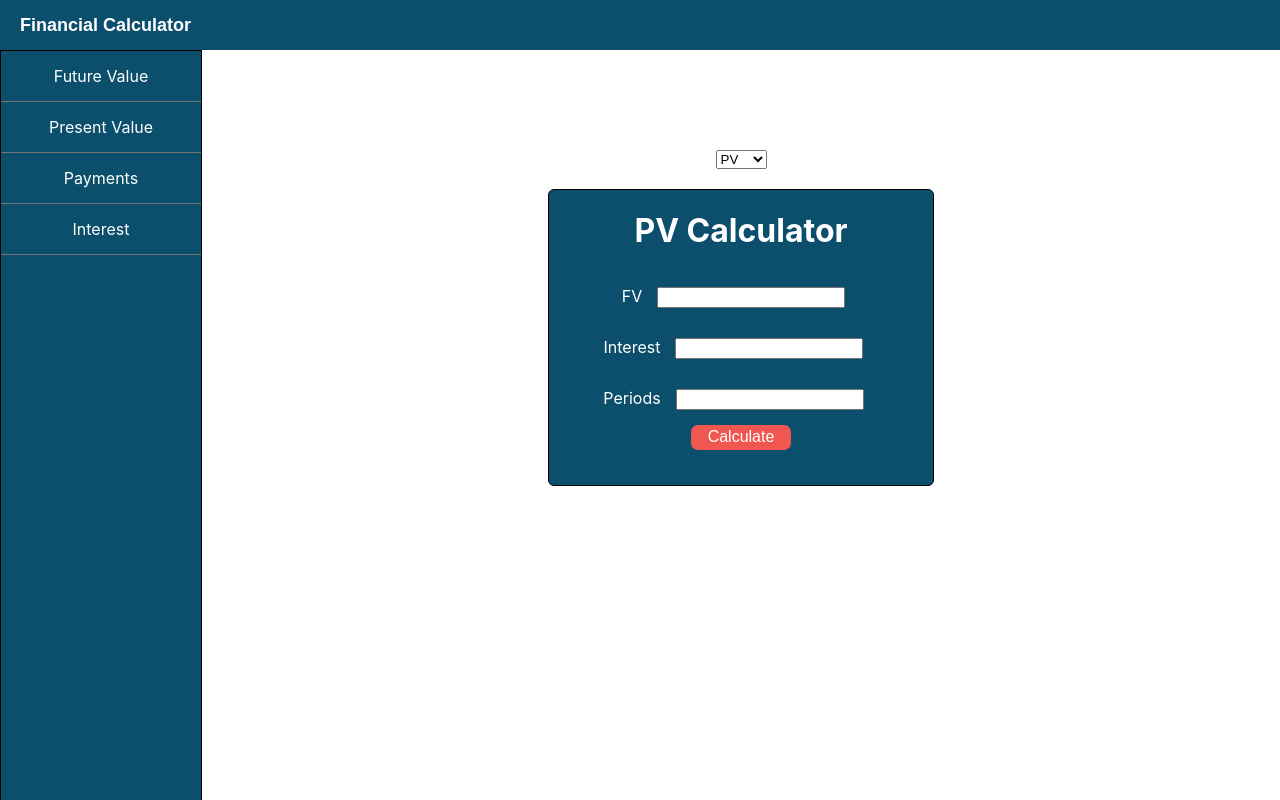
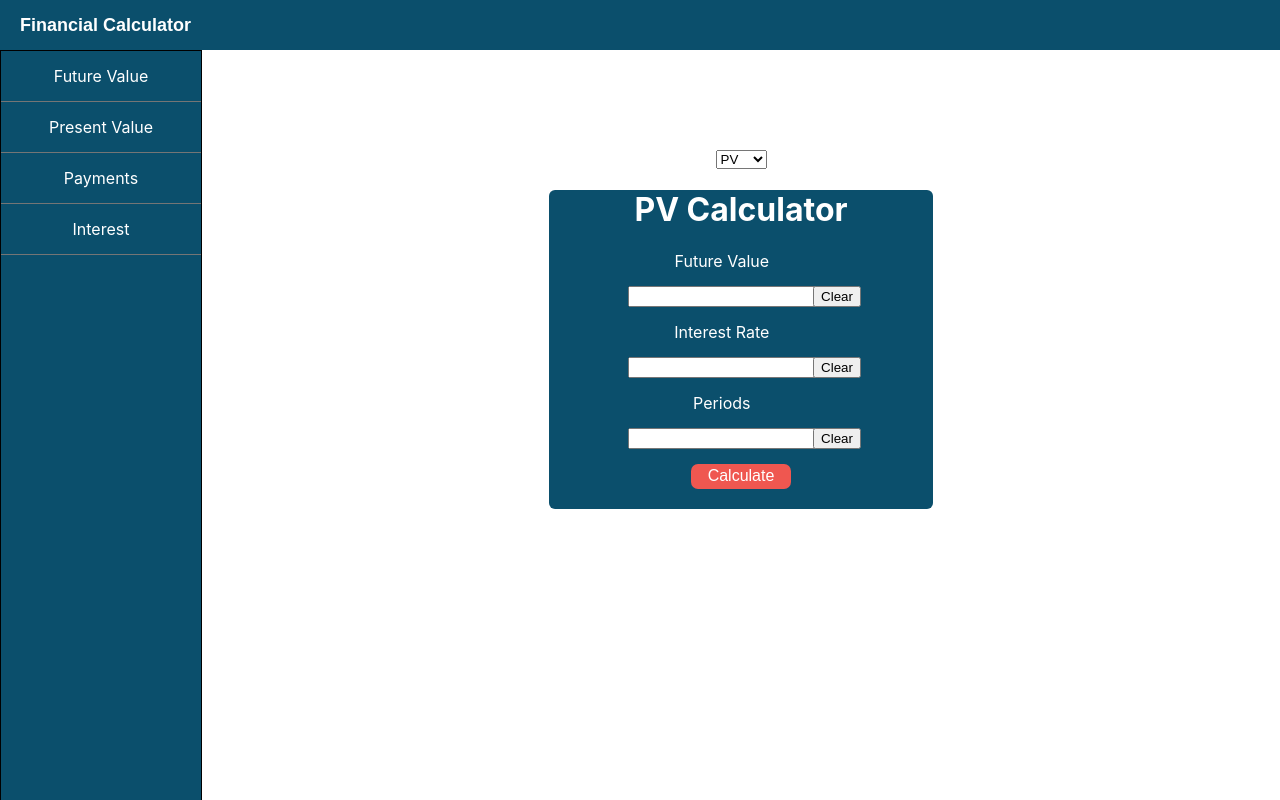
Before and after one commit to nickgusd/PV-FV-Calculator, a React (Create React App) app in the folder pcalculator/: page / in a window 1280 px wide. Built offline with nearby package versions, Linux system fonts and the light colour scheme.

Commit message:
added a clear button for each item

```diff
--- a/pcalculator/package.json
+++ b/pcalculator/package.json
@@ -9,6 +9,7 @@
     "react": "^17.0.2",
     "react-dom": "^17.0.2",
     "react-scripts": "4.0.3",
+    "recoil": "^0.3.1",
     "styled-components": "^5.3.0",
     "web-vitals": "^1.1.2"
   },
--- a/pcalculator/src/App.js
+++ b/pcalculator/src/App.js
@@ -1,21 +1,24 @@
 import React from "react";
+import {
+  RecoilRoot,
+  atom,
+  selector,
+  useRecoilState,
+  useRecoilValue,
+} from 'recoil';
 import Navbar from "./components/Navbar/Navbar.jsx";
-// import Container from "./components/Container/Container";
-// import Sidebar from "./components/Sidebar/Sidebar";
 import Main from "./components/Main/Main.jsx";
 
 
 
 function App() {
   const React_Version = React.version;
-  console.log(
-    React_Version
-  )
+
   return (
-    <div className="App">
+    <RecoilRoot>
       <Navbar />
       <Main/>
-    </div>
+    </RecoilRoot>
   );
 }
 
--- a/pcalculator/src/components/Calculator/Calculator.jsx
+++ b/pcalculator/src/components/Calculator/Calculator.jsx
@@ -1,21 +1,44 @@
 import React, { useState, useEffect } from "react";
 import Results from "../Results/Results.jsx";
+import {
+  RecoilRoot,
+  atom,
+  selector,
+  useRecoilState,
+  useRecoilValue,
+} from "recoil";
 import {
   CalcWrapper,
   Button,
   Input,
   Label,
   InputContainer,
+  ClearBtn,
+  Container,
+  BtnContainer,
+  Hidden,
 } from "./Calculator.style";
+import {
+  futureValueState,
+  presentValueState,
+  interestState,
+  periodsState,
+  paymentState,
+  calculateState,
+  isCalculatedState,
+  currentPVState,
+} from "../../store";
 
 export default function Calculator({ option, value }) {
-  const [futureValue, setFutureValue] = useState(0);
-  const [presentValue, setPresentValue] = useState(0);
-  const [interest, setInterest] = useState(0);
-  const [periods, setPeriods] = useState(0);
-  const [payment, setPayment] = useState(0);
-  const [calculate, setCalculate] = useState(0);
-  const [isCalculated, setIsCalculated] = useState(false);
+  const bob = useRecoilValue(currentPVState);
+
+  const [futureValue, setFutureValue] = useRecoilState(futureValueState);
+  const [presentValue, setPresentValue] = useRecoilState(presentValueState);
+  const [interest, setInterest] = useRecoilState(interestState);
+  const [periods, setPeriods] = useRecoilState(periodsState);
+  const [payment, setPayment] = useRecoilState(paymentState);
+  const [calculate, setCalculate] = useRecoilState(calculateState);
+  const [isCalculated, setIsCalculated] = useRecoilState(isCalculatedState);
 
   useEffect(() => {
     setFutureValue("");
@@ -175,7 +198,29 @@ export default function Calculator({ option, value }) {
     setIsCalculated(true);
   };
 
-  const handleClear = () => {
+  const handleClear = (label) => {
+
+
+
+    // if (label === "Present Value") {
+    //     setPresentValue("");
+    // } else if (label === "Future Value") {
+    //     setFutureValue("");
+    // } else if (label === "Interest Rate") {
+    //     setInterest("");
+    // } else if (label === "Payments") {
+    //     setPayment("");
+    // } else if (label === "Periods") {
+    //     setPeriods("");
+    // } else {
+    //     setFutureValue("");
+    //     setPresentValue("");
+    //     setInterest("");
+    //     setPeriods("");
+    //     setCalculate("");
+    //     setPayment("");
+    //     setIsCalculated(false);
+    // }
     setFutureValue("");
         setPresentValue("");
         setInterest("");
@@ -184,6 +229,23 @@ export default function Calculator({ option, value }) {
         setPayment("");
         setIsCalculated(false);
   };
+
+  const clearItem = (event) => {
+      console.log(event.target.id)
+        const {id} = event.target
+
+    if (id === "Present Value") {
+        setPresentValue("");
+    } else if (id === "Future Value") {
+        setFutureValue("");
+    } else if (id === "Interest Rate") {
+        setInterest("");
+    } else if (id === "Payments") {
+        setPayment("");
+    } else if (id === "Periods") {
+        setPeriods("");
+    }
+  }
 
   const convertToDecimal = (x) => {
     if (x < 1) {
@@ -195,20 +257,12 @@ export default function Calculator({ option, value }) {
 
   const test = {
     PV: {
-      functions: [
-          handleChangeFV,
-          handleChangeInterest,
-          handleChangePeriods
-        ],
+      functions: [handleChangeFV, handleChangeInterest, handleChangePeriods],
       value: [futureValue, interest, periods],
-      label: ["FV", "Interest", "Periods"],
+      label: ["Future Value", "Interest Rate", "Periods"],
     },
     FV: {
-      functions: [
-          handleChangePV,
-          handleChangeInterest,
-          handleChangePeriods
-        ],
+      functions: [handleChangePV, handleChangeInterest, handleChangePeriods],
       value: [presentValue, interest, periods],
       label: ["Present Value", "Interest", "Periods"],
     },
@@ -239,30 +293,44 @@ export default function Calculator({ option, value }) {
       {value.map((item, idx) => {
         if (item === option) {
           return (
-            <div>
+            <>
               <h1>{item} Calculator</h1>
+              <Container>
                 <InputContainer>
                   {test[item].functions.map((thing, index) => {
                     return (
-                    <div>
-                      <Label for={test[item]}>{test[item].label[index]}</Label>
+                      <>
+                        <Label for={test[item]}>
+                          {test[item].label[index]}
+                        </Label>
                         <Input
                           type="text"
                           id={test[item]}
                           value={test[item].value[index]}
                           onChange={thing}
                         />
-                    </div>
+                      </>
                     );
                   })}
                 </InputContainer>
-            </div>
+                <BtnContainer>
+                  {test[item].label.map((step, index) => {
+                    return (
+                      <>
+                        <Hidden htmlfor={step}>#</Hidden>
+                        <ClearBtn id={step} onClick={clearItem}>Clear</ClearBtn>
+                      </>
+                    );
+                  })}
+                </BtnContainer>
+              </Container>
+            </>
           );
         }
       })}
       {isCalculated ? (
         <Button className="button" onClick={handleClear}>
-          Clear
+          Clear All
         </Button>
       ) : (
         <Button className="button" onClick={handleClick}>
--- a/pcalculator/src/components/Calculator/Calculator.style.js
+++ b/pcalculator/src/components/Calculator/Calculator.style.js
@@ -7,11 +7,19 @@ width: 30vw;
 display: block;
 margin: 0 auto;
 margin-top: 20px;
-border: 1px solid black;
+// border: 1px solid black;
 border-radius: 6px;
 background: #0b4f6c;
 color: white;
 `
+
+export const Container = styled.div`
+display: flex;
+flex-direction: row;
+width: 18vw;
+margin: 0 auto;
+`
+
 export const Button = styled.button`
 margin-bottom: 20px;
 background-color: #ef5750;
@@ -32,7 +40,20 @@ export const Label = styled.label`
 `
 
 export const InputContainer = styled.div`
+width: 15vw;
+// border: 1px solid white;
 display: flex;
 flex-direction: column;
 align-items: center;
 `
+
+export const BtnContainer = styled(InputContainer)`
+width: 3vw;
+`
+
+export const Hidden = styled(Label)`
+visibility: hidden;
+`
+export const ClearBtn = styled.button`
+    margin: 15px;
+`
--- /dev/null
+++ b/pcalculator/src/components/Main/Main.js
@@ -0,0 +1,9 @@
+import styled from "styled-components";
+
+export const Wrapper = styled.div`
+width: 100vw;
+height: Calc(100vh - 50px);
+display: flex;
+flex-direction: row;
+overflow: hidden;
+`
--- a/pcalculator/src/components/Main/Main.jsx
+++ b/pcalculator/src/components/Main/Main.jsx
@@ -1,23 +1,15 @@
 import React from "react";
 import Container from "../Container/Container.jsx";
-import Sidebar from "../Sidebar/Sidebar";
-
-import styled from "styled-components";
+import Sidebar from "../Sidebar/Sidebar.jsx";
+import {
+    Wrapper
+} from "./Main";
 
 export default function Main() {
-
-    const Wrapper = styled.div`
-        width: 100vw;
-        height: Calc(100vh - 50px);
-        display: flex;
-        flex-direction: row;
-        overflow: hidden;
-    `
-
     return (
         <Wrapper >
             <Sidebar/>
             <Container/>
         </Wrapper>
-    )
+    );
 }
--- a/pcalculator/src/components/Navbar/Navbar.jsx
+++ b/pcalculator/src/components/Navbar/Navbar.jsx
@@ -5,12 +5,11 @@ import {
 } from "./Navbar";
 
 export default function Navbar() {
-
     return (
             <Nav>
                 <Title>
                     Financial Calculator
                 </Title>
             </Nav>
-    )
+    );
 }
--- a/pcalculator/src/components/Results/Results.js
+++ b/pcalculator/src/components/Results/Results.js
@@ -2,4 +2,4 @@ import styled from 'styled-components';
 
 export const Container = styled.div`
 margin-bottom: 15px;
-`
+`;
--- a/pcalculator/src/components/Sidebar/Sidebar.js
+++ b/pcalculator/src/components/Sidebar/Sidebar.js
@@ -1,16 +1,13 @@
-import React from "react";
-
 import styled from "styled-components";
 
-export default function Sidebar() {
-
-    const Container = styled.div`
+export const Container = styled.div`
 width: 200px;
 border: 1px solid black;
 background: #0b4f6c;
 height: 100%;
-    `
-    const Tab = styled.div`
+`;
+
+export const Tab = styled.div`
 height: 50px;
 border-bottom: 1px solid #757575;
 display: flex;
@@ -18,19 +15,4 @@ export default function Sidebar() {
 align-items: center;
 color: white;
 font-size: 16px;
-    `
-
-    const items = ["Future Value", "Present Value", "Payments", "Interest"]
-
-    const handleClick = (event) => {
-        alert(event.target.innerHTML)
-    }
-
-    return (
-        <Container>
-            {items.map((item, idx) => {
-                return <Tab onClick={handleClick}>{item}</Tab>
-            })}
-        </Container>
-    )
-}
+`;
--- /dev/null
+++ b/pcalculator/src/components/Sidebar/Sidebar.jsx
@@ -0,0 +1,23 @@
+import React from "react";
+import {
+Container,
+Tab
+} from "./Sidebar";
+
+
+export default function Sidebar() {
+
+    const items = ["Future Value", "Present Value", "Payments", "Interest"]
+
+    const handleClick = (event) => {
+        alert(event.target.innerHTML)
+    }
+
+    return (
+        <Container>
+            {items.map((item, idx) => {
+                return <Tab onClick={handleClick}>{item}</Tab>
+            })}
+        </Container>
+    )
+}
--- /dev/null
+++ b/pcalculator/src/store.js
@@ -0,0 +1,60 @@
+import React from 'react';
+import {
+  RecoilRoot,
+  atom,
+  selector,
+  useRecoilState,
+  useRecoilValue,
+} from 'recoil';
+
+// const [futureValue, setFutureValue] = useState(0);
+//   const [presentValue, setPresentValue] = useState(0);
+//   const [interest, setInterest] = useState(0);
+//   const [periods, setPeriods] = useState(0);
+//   const [payment, setPayment] = useState(0);
+//   const [calculate, setCalculate] = useState(0);
+//   const [isCalculated, setIsCalculated] = useState(false);
+
+
+export const futureValueState = atom({
+key: "futureValue",
+default: 0
+});
+
+export const presentValueState = atom({
+    key: "presentValue",
+    default: 0
+});
+
+export const interestState = atom({
+    key: "interest",
+    default: 0
+});
+
+export const periodsState= atom({
+    key: "periods",
+    default: 0
+});
+
+export const paymentState = atom({
+    key: "payments",
+    default: 0
+});
+
+export const calculateState = atom({
+    key: "calculate",
+    default: 0
+});
+
+export const isCalculatedState = atom({
+    key: "isCalculated",
+    default: false
+});
+
+export const currentPVState = selector({
+    key: "roundPV",
+    get: ({get}) => {
+        const pv = get(presentValueState);
+        return pv + 5
+    }
+});
```
Also changed, not shown: pcalculator/src/components/Calculator/style.css (deleted, +0 -33 lines), 1 other file (tests, documents, lock files or other folders). Lines whose indentation alone changed are shown as unchanged.
